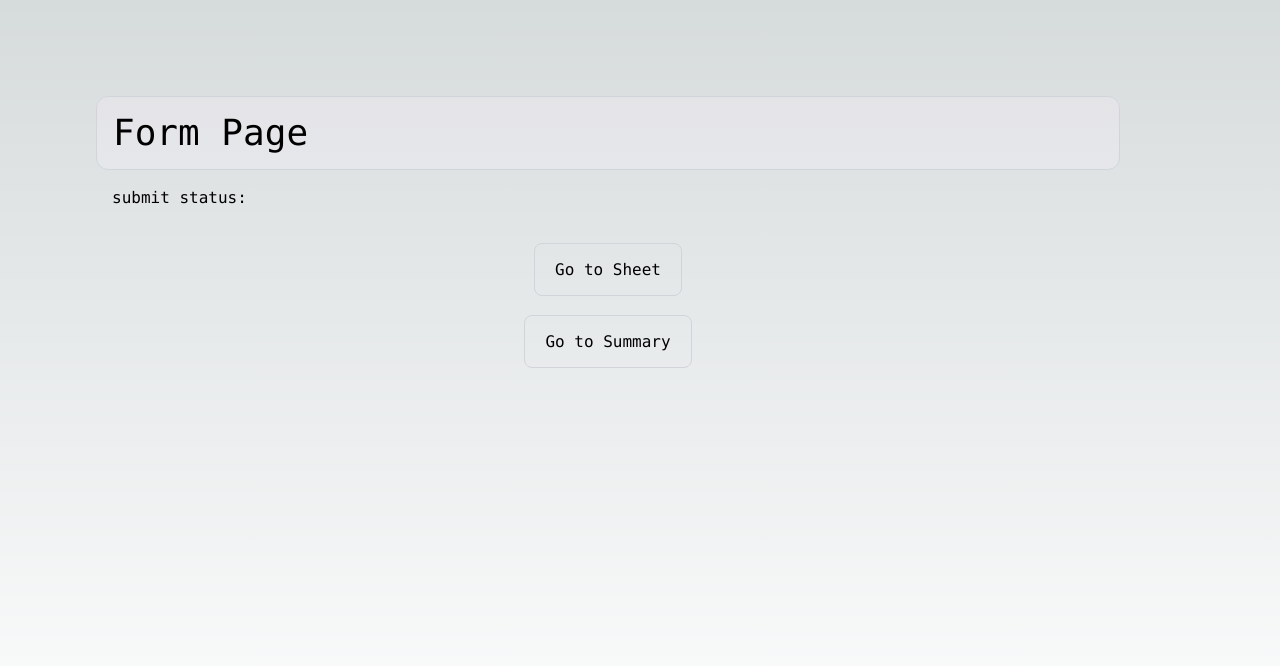
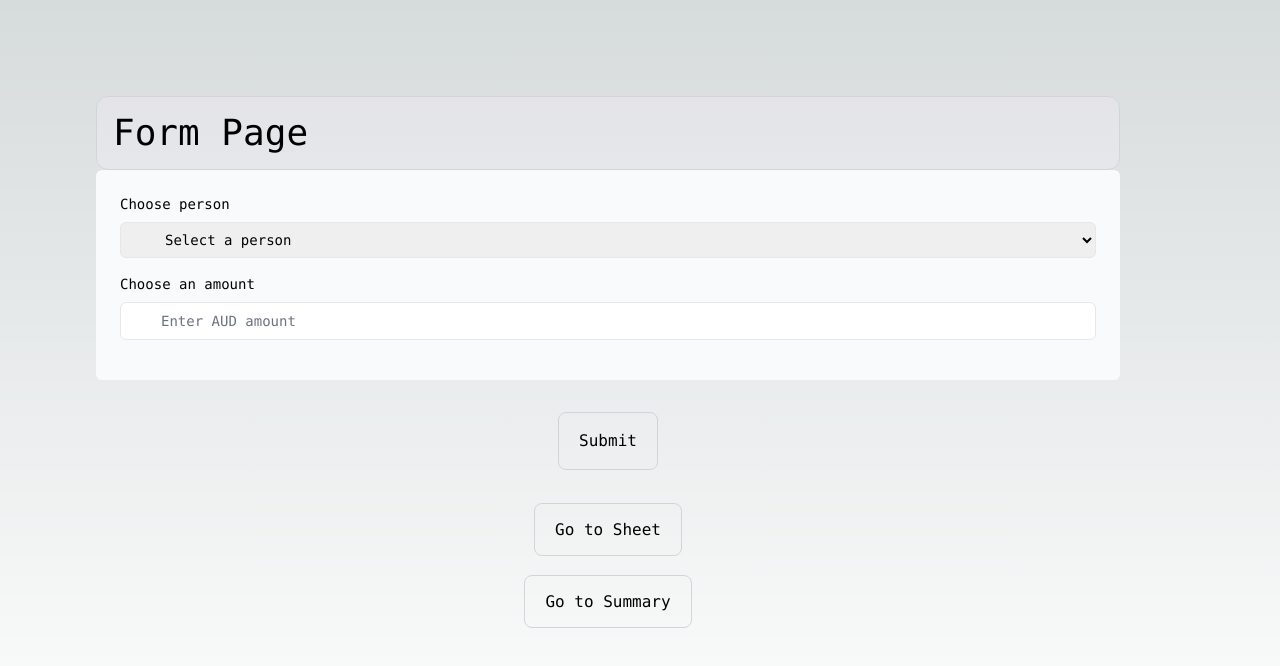
Before and after one commit to yuya-wada-san/nextjs-saving, a Next.js app: page /pages/form in a window 1280 px wide. Shown: the top 666 px of the page. Built offline with nearby package versions, Linux system fonts and the light colour scheme.

Commit message:
add form

```diff
--- /dev/null
+++ b/app/lib/postForm.ts
@@ -0,0 +1,90 @@
+'use server';
+
+import { z } from "zod";
+import { revalidatePath } from "next/cache";
+import { redirect } from "next/navigation";
+import { google } from "googleapis";
+
+const FormSchema = z.object({
+  id: z.string(),
+  person: z.string({
+    invalid_type_error: 'Please select a person.',
+  }),
+  amount: z.coerce
+    .number()
+    .gt(0, { message: 'Please enter an amount greater than $0.' }),
+  data: z.string(),
+});
+
+const PostForm = FormSchema.omit({ id: true, data: true });
+
+export type State = {
+  errors?: {
+    person?: string[];
+    amount?: string[];
+  };
+  message?: string | null;
+}
+
+export async function postForm(prevState: State, formData: FormData) {
+  const validatedFields = PostForm.safeParse({
+    person: formData.get('person'),
+    amount: formData.get('amount'),
+  })
+
+  if(!validatedFields.success) {
+    return {
+      errors: validatedFields.error.flatten().fieldErrors,
+      message: 'Missing Fields. Failed to Create Invoice.',
+    };
+  }
+
+  const { person, amount } = validatedFields.data;
+  const date = new Date().toISOString().split('T')[0].replace(/\-/g, '/');
+
+  const auth = await google.auth.getClient({
+    projectId: "prefab-fabric-406501",
+    credentials: {
+      type: "service_account",
+      client_email: process.env.GCP_SERVICEACCOUNT_EMAIL,
+      private_key: process.env.GCP_SERVICEACCOUNT_PRIVATE_KEY?.replace(/\\n/g, '\n'),
+      client_id: "116113235585374941436",
+      token_url: "https://oauth2.gooxgleapis.com/token",
+      universe_domain: "googleapis.com"
+    },
+    scopes: [
+      'https://www.googleapis.com/auth/drive',
+      'https://www.googleapis.com/auth/drive.file',
+      'https://www.googleapis.com/auth/spreadsheets'
+    ]
+  })
+
+  const sheets = google.sheets({
+      auth,
+      version: 'v4'
+  });
+  try {
+    console.log(`${person}, ${amount}, ${date}`);
+
+    const response = await sheets.spreadsheets.values.append({
+      spreadsheetId: process.env.SPREADSHEET_ID,
+      range: "RawData_Test!A1:F5",
+      valueInputOption: 'USER_ENTERED',
+      requestBody: {
+        values: [
+          [date, "Store Name", "Category", amount, "Other", person]
+        ]
+      }
+    });
+
+    console.log(response.statusText);
+
+  } catch (error) {
+    return {
+      message: 'Database Error: Failed to Create Invoice.',
+    };
+  }
+
+  revalidatePath(`/pages/form`);
+  redirect('/pages/form');
+}
--- a/app/pages/form/page.tsx
+++ b/app/pages/form/page.tsx
@@ -1,16 +1,12 @@
-import postGsheets from "@/app/lib/postGsheets";
+import AppendForm from "@/app/ui/appendForm";
 import Link from "next/link";
 
 export default async function Page() {
-  // const res = await postGsheets("Test!A:F");
   return (
     <main className="flex min-h-screen p-8 md:p-24">
       <div className="max-w-5xl w-full font-mono">
         <h1 className="text-4xl w-full border-b border-gray-300 bg-gradient-to-b from-zinc-200 pb-6 pt-8 backdrop-blur-2xl dark:border-neutral-800 dark:bg-zinc-800/30 dark:from-inherit lg:static lg:w-auto  lg:rounded-xl lg:border lg:bg-gray-200 lg:p-4 lg:dark:bg-zinc-800/30">Form Page</h1>
-        <p className="p-4">
-          submit status:
-          {/* {res} */}
-        </p>
+        <AppendForm />
         <div className="p-4 mt-4 text-center">
           <a
             href="https://docs.google.com/spreadsheets/d/1EXP7L9ZZJ5pDEAlYTrkDTgfcnVqdJieqPxCFKpWrJkY/edit#gid=0"
--- /dev/null
+++ b/app/ui/appendForm.tsx
@@ -0,0 +1,65 @@
+'use client';
+
+import { State, postForm } from '@/app/lib/postForm';
+import { useFormState } from 'react-dom';
+
+export default function AppendForm() {
+  const initialState: State = { message: null, errors: {} };
+  const [state, dispatch] = useFormState(postForm, initialState);
+
+  return (
+    <form action={dispatch}>
+      <div className="rounded-md bg-gray-50 p-4 md:p-6">
+        {/* Customer Name */}
+        <div className="mb-4">
+          <label htmlFor="customer" className="mb-2 block text-sm font-medium">
+            Choose person
+          </label>
+          <div className="relative">
+            <select
+              id="person"
+              name="person"
+              className="peer block w-full cursor-pointer rounded-md border border-gray-200 py-2 pl-10 text-sm outline-2 placeholder:text-gray-500"
+              defaultValue=""
+            >
+              <option value="" disabled>
+                Select a person
+              </option>
+              <option key="Yuya" value="Yuya">
+                Yuya
+              </option>
+            </select>
+          </div>
+        </div>
+
+        {/* Invoice Amount */}
+        <div className="mb-4">
+          <label htmlFor="amount" className="mb-2 block text-sm font-medium">
+            Choose an amount
+          </label>
+          <div className="relative mt-2 rounded-md">
+            <div className="relative">
+              <input
+                id="amount"
+                name="amount"
+                type="number"
+                step="0.01"
+                placeholder="Enter AUD amount"
+                className="peer block w-full rounded-md border border-gray-200 py-2 pl-10 text-sm outline-2 placeholder:text-gray-500"
+                required
+              />
+            </div>
+          </div>
+        </div>
+      </div>
+      <div className="p-4 mt-4 text-center">
+        <button
+          type="submit"
+          className="group rounded-lg border hover:border-transparent px-5 py-4 transition-colors border-gray-300 hover:bg-gray-100 hover:dark:border-neutral-700 hover:dark:bg-neutral-800/30"
+        >
+          Submit
+        </button>
+      </div>
+    </form>
+  )
+}
```
